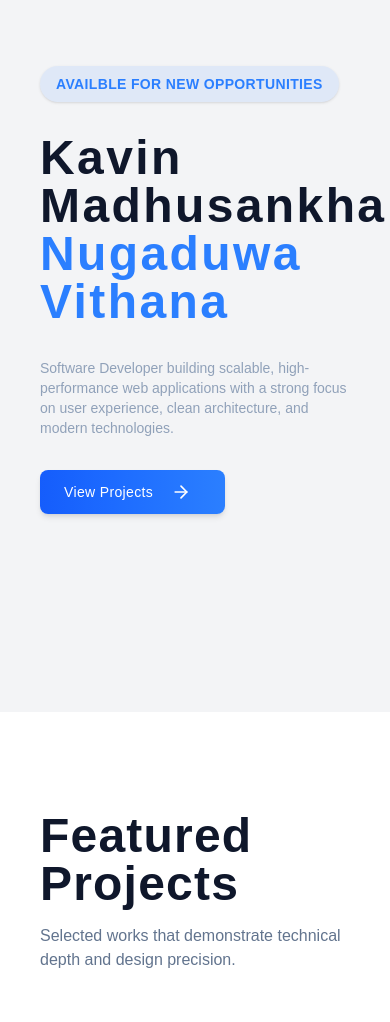
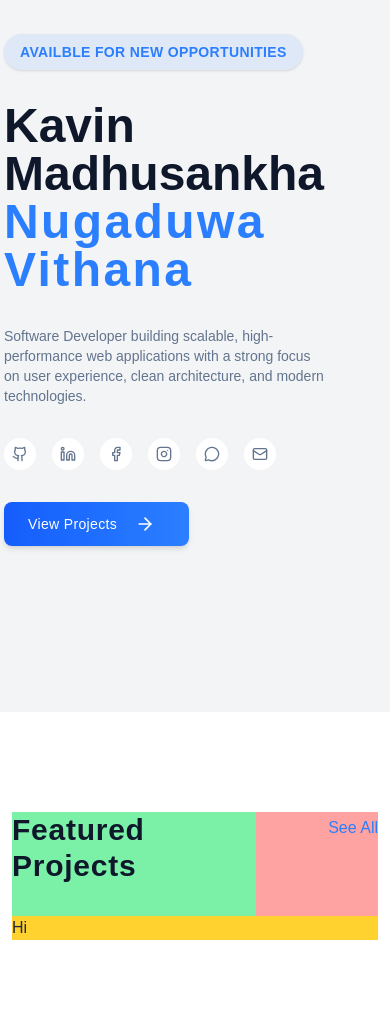
Before and after one commit to KavinMadusanka/KavinMadhusankha-Portfolio, a React (Vite) app in the folder frontend/: page /home in a window 390 px wide. Shown: the part 132-1154 px from the top of the page. Built offline with nearby package versions, Linux system fonts and the light colour scheme; no server answers.

Commit message:
add FB, IG, git, mail, WhatsApp icons in first view page

```diff
--- a/frontend/src/layouts/Footer.jsx
+++ b/frontend/src/layouts/Footer.jsx
@@ -82,17 +82,17 @@ const Footer = () => {
               </a>
             </li>
             <li>
-              <a href="https://linkedin.com/" target="_blank" rel="noreferrer" className="dark:hover:text-white hover:text-slate-400 transition">
+              <a href="www.linkedin.com/in/kavinmadhusankha" target="_blank" rel="noreferrer" className="dark:hover:text-white hover:text-slate-400 transition">
                 LinkedIn
               </a>
             </li>
             <li>
-              <a href="https://facebook.com/" target="_blank" rel="noreferrer" className="dark:hover:text-white hover:text-slate-400 transition">
+              <a href="https://www.facebook.com/casey.kavin/" target="_blank" rel="noreferrer" className="dark:hover:text-white hover:text-slate-400 transition">
                 Facebook
               </a>
             </li>
             <li>
-              <a href="https://instagram.com/" target="_blank" rel="noreferrer" className="dark:hover:text-white hover:text-slate-400 transition">
+              <a href="https://www.instagram.com/kavin_madusanka" target="_blank" rel="noreferrer" className="dark:hover:text-white hover:text-slate-400 transition">
                 Instagram
               </a>
             </li>
@@ -102,7 +102,7 @@ const Footer = () => {
               </a>
             </li>
             <li>
-              <a href="https://instagram.com/" target="_blank" rel="noreferrer" className="dark:hover:text-white hover:text-slate-400 transition">
+              <a href="mailto:kavinmadusanka20011@gmail.com" target="_blank" rel="noreferrer" className="dark:hover:text-white hover:text-slate-400 transition">
                 Email
               </a>
             </li>
@@ -167,13 +167,13 @@ const Footer = () => {
             <a href="https://github.com/KavinMadusanka" target="_blank" rel="noreferrer" className="p-2 dark:bg-gray-800 bg-white rounded-full dark:hover:bg-gray-700 hover:bg-slate-200 transition">
               <Github size={18} />
             </a>
-            <a href="https://linkedin.com/" target="_blank" rel="noreferrer" className="p-2 dark:bg-gray-800 bg-white rounded-full dark:hover:bg-gray-700 hover:bg-slate-200 transition">
+            <a href="www.linkedin.com/in/kavinmadhusankha" target="_blank" rel="noreferrer" className="p-2 dark:bg-gray-800 bg-white rounded-full dark:hover:bg-gray-700 hover:bg-slate-200 transition">
               <Linkedin size={18} />
             </a>
-            <a href="https://facebook.com/" target="_blank" rel="noreferrer" className="p-2 dark:bg-gray-800 bg-white rounded-full dark:hover:bg-gray-700 hover:bg-slate-200 transition">
+            <a href="https://www.facebook.com/casey.kavin/" target="_blank" rel="noreferrer" className="p-2 dark:bg-gray-800 bg-white rounded-full dark:hover:bg-gray-700 hover:bg-slate-200 transition">
               <Facebook size={18} />
             </a>
-            <a href="https://instagram.com/" target="_blank" rel="noreferrer" className="p-2 dark:bg-gray-800 bg-white rounded-full dark:hover:bg-gray-700 hover:bg-slate-200 transition">
+            <a href="https://www.instagram.com/kavin_madusanka" target="_blank" rel="noreferrer" className="p-2 dark:bg-gray-800 bg-white rounded-full dark:hover:bg-gray-700 hover:bg-slate-200 transition">
               <Instagram size={18} />
             </a>
             {/* WhatsApp */}
--- a/frontend/src/layouts/Layout.jsx
+++ b/frontend/src/layouts/Layout.jsx
@@ -16,7 +16,7 @@ const Layout = ({ children, title, description, keywords, author }) => {
 
       <Header />
       <main className="flex-1
-      dark:bg-gray-900 bg-gray-100 ">
+      dark:bg-gray-900 bg-white ">
       {/* dark:bg-linear-to-b from-blue-950/90 to-gray-900 bg-gray-100 "> */}
         {/* <Toaster /> */}
         {children}
--- a/frontend/src/pages/homePages/FeaturedProjectView.jsx
+++ b/frontend/src/pages/homePages/FeaturedProjectView.jsx
@@ -1,23 +1,43 @@
+import { ArrowRight } from 'lucide-react';
 import React from 'react'
 
 const FeaturedProjectView = () => {
   return (
-    <div className='relative h-screen w-full px-10
+    <div className='relative h-screen w-full md:px-10 px-3
         pt-25 lg:pt-25 md:pt-25
-        dark:bg-gray-800/30 bg-white'>
+        '>
+        <section className='container mx-auto flex flex-row md:flex-row  bg-red-300'>
+
+            {/* Left side view */}
+            <div className='md:w-full w-2/3 space-y-8 z-10 bg-green-300'>
                 <div>
-                <p className='dark:text-white text-slate-900 text-5xl tracking-wide font-bold'>
+                    <p className='dark:text-white text-slate-900
+                        text-3xl md:text-4xl lg-text-5xl font-bold tracking-wide'>
                         Featured Projects
                     </p>
                 </div>
                 <div>
-                <p className='pt-4 lg:pt-8 md:pt-6
-                    dark:text-slate-400 text-slate-500
+                    <p className='dark:text-slate-400 text-slate-500
+                        hidden md:flex
                         max-w-md md:max-w-md lg:max-w-md'>
                         Selected works that demonstrate technical depth and design precision.
                     </p>
                 </div>
+            </div>
 
+            {/* Right side view */}
+            <div className='md:w-full w-1/3  pl-0 md:pl-12 text-blue-500 pt-1 md:pt-3' >
+                <p className='hidden md:flex flex-row justify-end'>
+                    Explore all projects <ArrowRight className="w-6 lg:h-7 md:h-7 h-5 ml-4 mr-2" />
+                </p>
+                <p className='md:hidden flex justify-end'>
+                    See All
+                </p>
+            </div>
+        </section>
+        <div className='mx-auto bg-amber-300'>
+            Hi
+        </div>
     </div>
   )
 }
--- a/frontend/src/pages/homePages/HomeFirstView.jsx
+++ b/frontend/src/pages/homePages/HomeFirstView.jsx
@@ -1,28 +1,56 @@
 import React from 'react'
-import {ArrowLeft, ArrowRight} from 'lucide-react';
+import {ArrowLeft, ArrowRight, Facebook, Github, Instagram, Linkedin, Mail, MessageCircle} from 'lucide-react';
 
 const HomeFirstView = () => {
   return (
-    <div className='relative h-screen w-full px-10
+    <div className='relative h-screen w-full md:px-10 px-1
+        dark:bg-gray-800/30 bg-gray-100
         flex flex-col justify-center'>
         <div>
             <p className='inline-flex items-center gap-3 bg-blue-500/10 text-blue-500 font-semibold text-sm md:text-xl px-4 py-2 rounded-full shadow-sm tracking-wide'>
                 AVAILBLE FOR NEW OPPORTUNITIES
                 </p>
         </div>
-        <div className='pt-8 lg:pt-13 md:pt-10'>
-            <p className='text-slate-900 dark:text-white lg:text-7xl md:text-6xl text-5xl font-bold tracking-wider'>
+        <div className='pt-8 lg:pt-13 md:pt-10
+            lg:text-7xl md:text-6xl text-5xl'>
+            <p className='text-slate-900 dark:text-white font-bold tracking-normal md:tracking-wider'>
                 <b>Kavin Madhusankha</b>
             </p>
-            <p className='text-blue-500 lg:text-7xl md:text-6xl text-5xl font-bold tracking-wider'>
+            <p className='text-blue-500 font-bold tracking-wider'>
                 <b>Nugaduwa Vithana</b>
                 </p>
         </div>
         <div className='pt-8 lg:pt-13 md:pt-10
-        text-slate-400 text-sm md:text-xl
+        dark:text-slate-400 text-slate-500 text-sm md:text-xl
         max-w-xs md:max-w-xs lg:max-w-xl'>
             Software Developer building scalable, high-performance web applications with
             a strong focus on user experience, clean architecture, and modern technologies.
+        </div>
+        <div className="flex gap-4 pt-8 lg:pt-13 md:pt-10 text-slate-500 dark:text-slate-400">
+            <a href="https://github.com/KavinMadusanka" target="_blank" rel="noreferrer" className="p-2 dark:bg-gray-800 bg-white rounded-full dark:hover:bg-gray-700 hover:bg-slate-200 transition">
+              <Github className="w-4 h-4 sm:w-5 sm:h-5 md:w-6 md:h-6 lg:w-7 lg:h-7" />
+            </a>
+            <a href="www.linkedin.com/in/kavinmadhusankha" target="_blank" rel="noreferrer" className="p-2 dark:bg-gray-800 bg-white rounded-full dark:hover:bg-gray-700 hover:bg-slate-200 transition">
+              <Linkedin className="w-4 h-4 sm:w-5 sm:h-5 md:w-6 md:h-6 lg:w-7 lg:h-7" />
+            </a>
+            <a href="https://www.facebook.com/casey.kavin/" target="_blank" rel="noreferrer" className="p-2 dark:bg-gray-800 bg-white rounded-full dark:hover:bg-gray-700 hover:bg-slate-200 transition">
+              <Facebook className="w-4 h-4 sm:w-5 sm:h-5 md:w-6 md:h-6 lg:w-7 lg:h-7" />
+            </a>
+            <a href="https://www.instagram.com/kavin_madusanka" target="_blank" rel="noreferrer" className="p-2 dark:bg-gray-800 bg-white rounded-full dark:hover:bg-gray-700 hover:bg-slate-200 transition">
+              <Instagram className="w-4 h-4 sm:w-5 sm:h-5 md:w-6 md:h-6 lg:w-7 lg:h-7" />
+            </a>
+            {/* WhatsApp */}
+            <a href="https://wa.me/94706846037" target="_blank" rel="noreferrer" className="p-2 dark:bg-gray-800 bg-white rounded-full dark:hover:bg-gray-700 hover:bg-gray-200 transition">
+              <MessageCircle className="w-4 h-4 sm:w-5 sm:h-5 md:w-6 md:h-6 lg:w-7 lg:h-7" />
+            </a>
+            {/* <a href="https://wa.me/94706846037" target="_blank" rel="noreferrer" className="p-2 dark:bg-gray-800 bg-white rounded-full dark:hover:bg-gray-700 hover:bg-slate-200 transition">
+              <PiWhatsappLogoThin size={22} />
+            </a> */}
+
+            {/* Email */}
+            <a href="mailto:kavinmadusanka20011@email.com" target="_blank" className="p-2 dark:bg-gray-800 bg-white rounded-full dark:hover:bg-gray-700 hover:bg-slate-200 transition">
+              <Mail className="w-4 h-4 sm:w-5 sm:h-5 md:w-6 md:h-6 lg:w-7 lg:h-7" />
+            </a>
         </div>
         <div className='pt-8 lg:pt-13 md:pt-10'>
             <button className='bg-linear-to-r from-blue-600 to-blue-500 hover:bg-blue-700 text-white px-6 py-3 rounded-lg font-medium transition shadow-md flex flex-row text-sm md:text-xl lg:text-1xl tracking-wide'>
```
Lines whose indentation alone changed are shown as unchanged.
